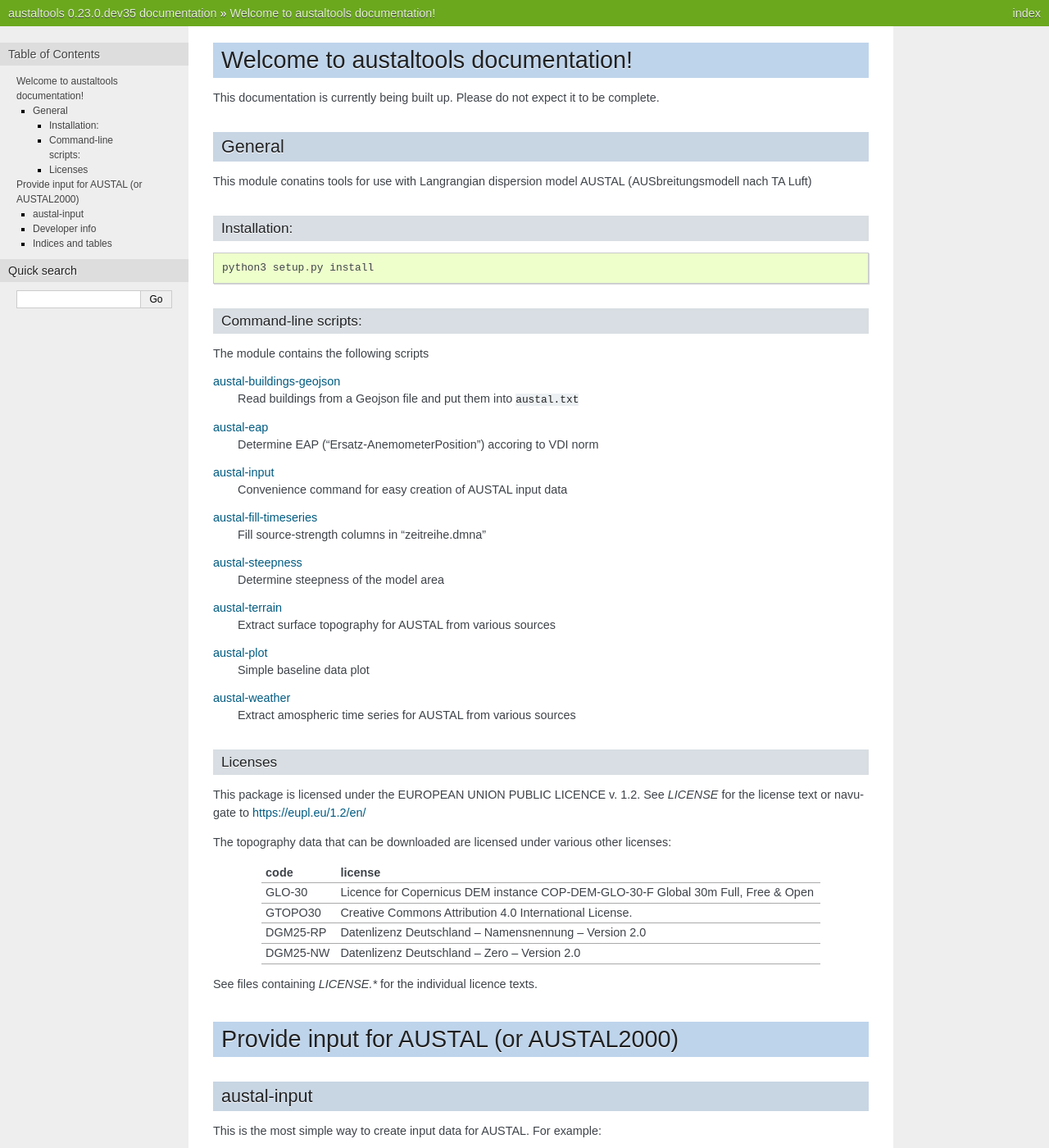
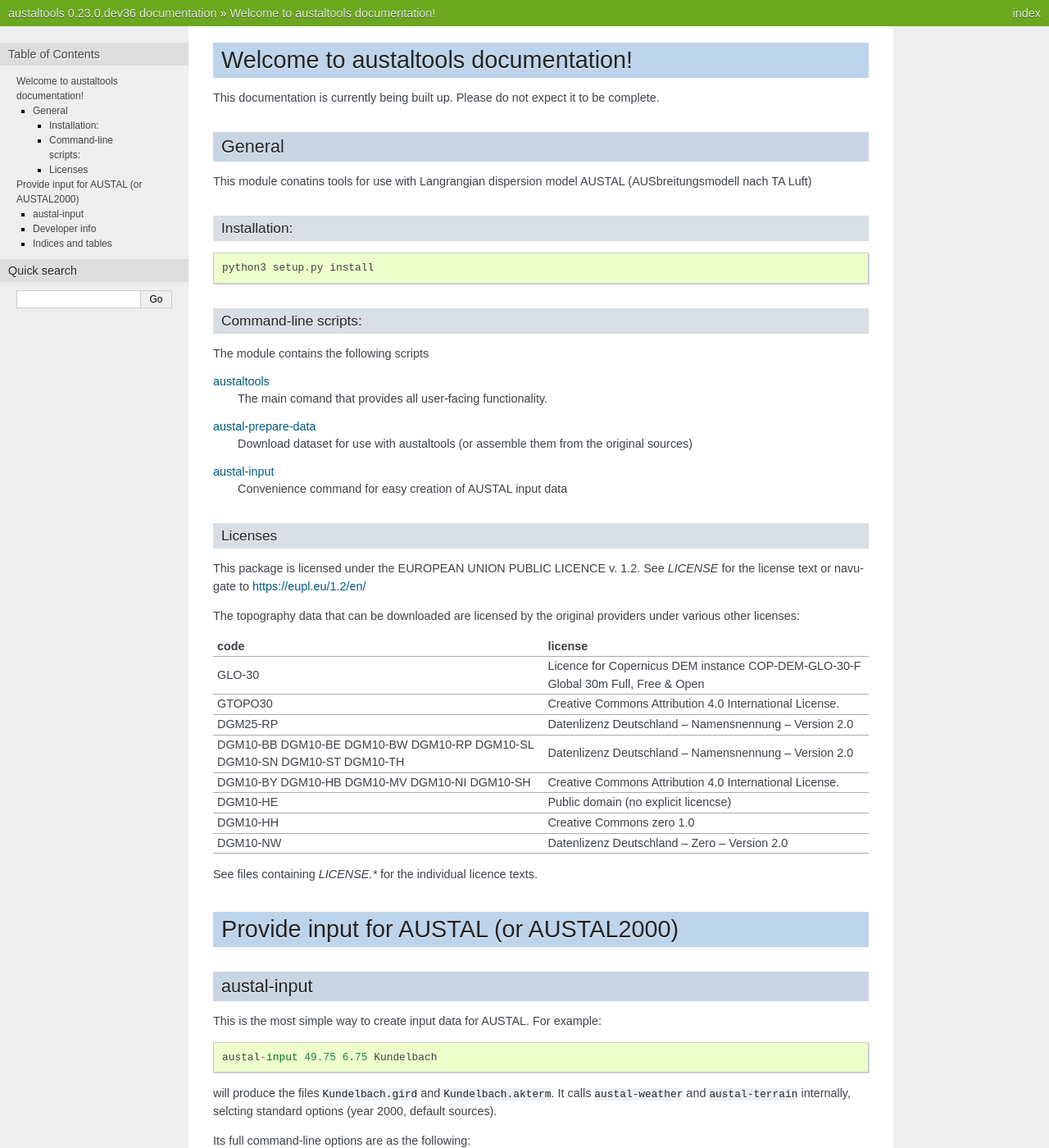
Before and after one commit to cdruee/austaltools, a Sphinx documentation site: the page built from docs/index.rst, in a window 1280 px wide and 1400 px high. Shown: the whole window at 82% size. Built offline with Sphinx 7.4.7, drawn with Linux system fonts in a browser that asks for light colours; some of the changed text lies outside the part shown.

Commit message:
updated and extended sphinx documentation bump dev version

```diff
--- a/austaltools/_version.py
+++ b/austaltools/_version.py
@@ -3,7 +3,7 @@
 __title__ = 'austaltools'
 __description__ = 'Tools for use with austal.'
 __url__ = ''
-__version__ = '0.23.0.dev35'
+__version__ = '0.23.0.dev36'
 __author__ = u'Clemens Drüe'
 __author_email__ = 'druee@uni-trier.de'
 __license__ = 'EUPL-1.2'
--- a/docs/austal-fill-time-series.rst
+++ b/docs/fill-timeseries.rst
@@ -1,5 +1,5 @@
 -----------------------
-austal-fill-timeseries
+austaltools fill-timeseries
 -----------------------
 
 .. argparse::
--- a/docs/index.rst
+++ b/docs/index.rst
@@ -26,29 +26,14 @@ Command-line scripts:
 
 The module contains the following scripts
 
-:doc:`austal-buildings-geojson`
-    Read buildings from a Geojson file and put them into ``austal.txt``
+:doc:`austaltools`
+    The main comand that provides all user-facing functionality.
 
-:doc:`austal-eap`
-    Determine EAP ("Ersatz-AnemometerPosition") accoring to VDI norm
+:doc:`prepare-data`
+    Download dataset for use with austaltools (or assemble them from the original sources)
 
 `austal-input`_
     Convenience command for easy creation of AUSTAL input data
-
-:doc:`austal-fill-time-series`
-    Fill source-strength columns in "zeitreihe.dmna"
-
-:doc:`austal-steepness`
-    Determine steepness of the model area
-
-:doc:`austal-terrain`
-    Extract surface topography for AUSTAL from various sources
-
-:doc:`austal-plot`
-    Simple baseline data plot
-
-:doc:`austal-weather`
-    Extract amospheric time series for AUSTAL from various sources
 
 Licenses
 --------
@@ -56,20 +41,39 @@ Licenses
 This package is licensed under the EUROPEAN UNION PUBLIC LICENCE v. 1.2.
 See `LICENSE` for the license text or navugate to https://eupl.eu/1.2/en/
 
-The topography data that can be downloaded are licensed under
-various other licenses:
+The topography data that can be downloaded are licensed by the original providers
+under various other licenses:
 
-+----------+-----------------------------------------------------------------------------------+
-| code     | license                                                                           |
-+==========+===================================================================================+
-| GLO-30   | Licence for Copernicus DEM instance COP-DEM-GLO-30-F Global 30m Full, Free & Open |
-+----------+-----------------------------------------------------------------------------------+
-| GTOPO30  | Creative Commons Attribution 4.0 International License.                           |
-+----------+-----------------------------------------------------------------------------------+
-| DGM25-RP | Datenlizenz Deutschland – Namensnennung – Version 2.0                             |
-+----------+-----------------------------------------------------------------------------------+
-| DGM25-NW | Datenlizenz Deutschland – Zero – Version 2.0                                      |
-+----------+-----------------------------------------------------------------------------------+
++------------+-----------------------------------------------------------------------------------+
+| code       | license                                                                           |
++============+===================================================================================+
+| GLO-30     | Licence for Copernicus DEM instance COP-DEM-GLO-30-F Global 30m Full, Free & Open |
++------------+-----------------------------------------------------------------------------------+
+| GTOPO30    | Creative Commons Attribution 4.0 International License.                           |
++------------+-----------------------------------------------------------------------------------+
+| DGM25-RP   | Datenlizenz Deutschland – Namensnennung – Version 2.0                             |
++------------+-----------------------------------------------------------------------------------+
+| DGM10-BB   | Datenlizenz Deutschland – Namensnennung – Version 2.0                             |
+| DGM10-BE   |                                                                                   |
+| DGM10-BW   |                                                                                   |
+| DGM10-RP   |                                                                                   |
+| DGM10-SL   |                                                                                   |
+| DGM10-SN   |                                                                                   |
+| DGM10-ST   |                                                                                   |
+| DGM10-TH   |                                                                                   |
++------------+-----------------------------------------------------------------------------------+
+| DGM10-BY   | Creative Commons Attribution 4.0 International License.                           |
+| DGM10-HB   |                                                                                   |
+| DGM10-MV   |                                                                                   |
+| DGM10-NI   |                                                                                   |
+| DGM10-SH   |                                                                                   |
++------------+-----------------------------------------------------------------------------------+
+| DGM10-HE   | Public domain (no explicit licencse)                                              |
++------------+-----------------------------------------------------------------------------------+
+| DGM10-HH   | Creative Commons zero 1.0                                                         |
++------------+-----------------------------------------------------------------------------------+
+| DGM10-NW   | Datenlizenz Deutschland – Zero – Version 2.0                                      |
++------------+-----------------------------------------------------------------------------------+
 
 See files containing `LICENSE.*` for the individual licence texts.
 
```
Also changed, not shown: docs/apidoc.rst (+12 -7 lines), docs/austal-buildings-geojson.rst (deleted, +0 -13 lines), docs/austal-eap.rst (deleted, +0 -13 lines), docs/austal-plot.rst (deleted, +0 -13 lines), docs/austal-steepness.rst (deleted, +0 -13 lines), docs/austal-terrain.rst (deleted, +0 -13 lines), docs/austal-weather.rst (deleted, +0 -13 lines), docs/austaltools.rst (added, +12 -0 lines), docs/prepare-data.rst (added, +229 -0 lines), 3 other files.
